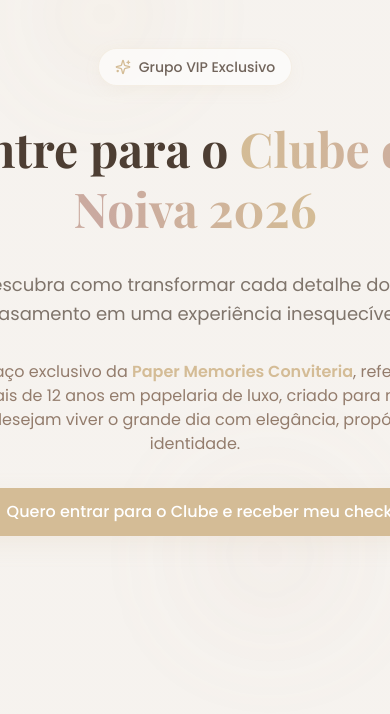
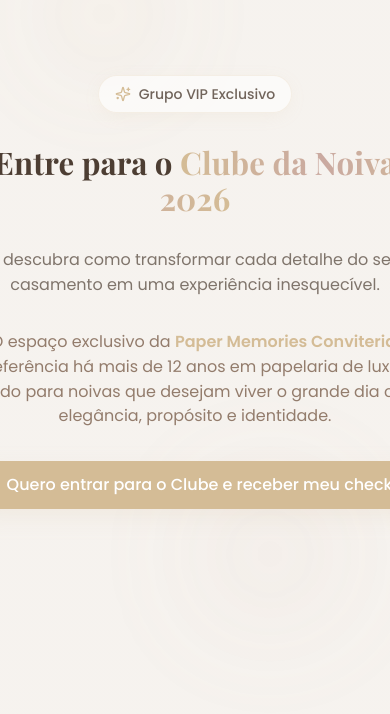
Before and after one commit to conviteriapapermemories/clube-da-noiva-2026, a React (Vite) app: page / in a window 390 px wide. Shown: the part 130-844 px from the top of the page. Built offline with nearby package versions, Linux system fonts and the light colour scheme; the HTML template or start-up script is replaced by a standard one.

Commit message:
Update index.css

```diff
--- a/src/index.css
+++ b/src/index.css
@@ -106,3 +106,50 @@ All colors MUST be HSL.
     @apply bg-background text-foreground;
   }
 }
+/* ====== FIX HERO MOBILE (primeira seção) ====== */
+@media (max-width: 480px) {
+  /* Seletor do hero: 1ª seção dentro do <main> */
+  main section:first-of-type {
+    padding-left: 16px !important;
+    padding-right: 16px !important;
+  }
+
+  /* Título do hero (h1): reduz e evita corte/estouro */
+  main section:first-of-type h1 {
+    font-size: clamp(28px, 8vw, 40px) !important;
+    line-height: 1.15 !important;
+    word-break: break-word;
+    hyphens: auto;
+    letter-spacing: 0.1px;
+  }
+
+  /* Subtítulo/descrição logo abaixo do título (h2/p fortes) */
+  main section:first-of-type h2,
+  main section:first-of-type p {
+    font-size: clamp(14px, 4.2vw, 16px);
+    line-height: 1.55;
+  }
+
+  /* Badge “Grupo VIP Exclusivo” – centraliza e evita overflow */
+  main section:first-of-type [class*="badge"],
+  main section:first-of-type .badge {
+    max-width: 100%;
+    white-space: nowrap;
+  }
+
+  /* CTA principal do hero: ocupa largura confortável no mobile */
+  main section:first-of-type a[role="button"],
+  main section:first-of-type button {
+    min-height: 48px;
+    padding: 12px 18px;
+    width: 100%;
+  }
+
+  /* Evita que imagens/decor do fundo empurrem layout */
+  main section:first-of-type img,
+  main section:first-of-type svg {
+    max-width: 100%;
+    height: auto;
+  }
+}
+/* ====== FIM FIX HERO MOBILE ====== */
```
